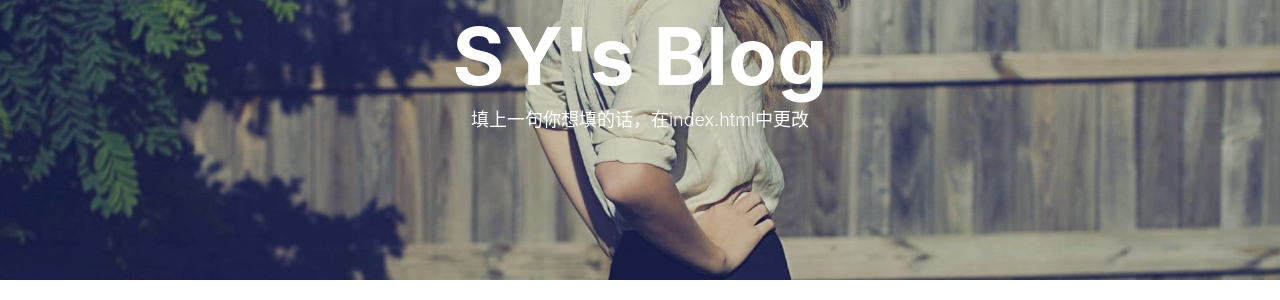
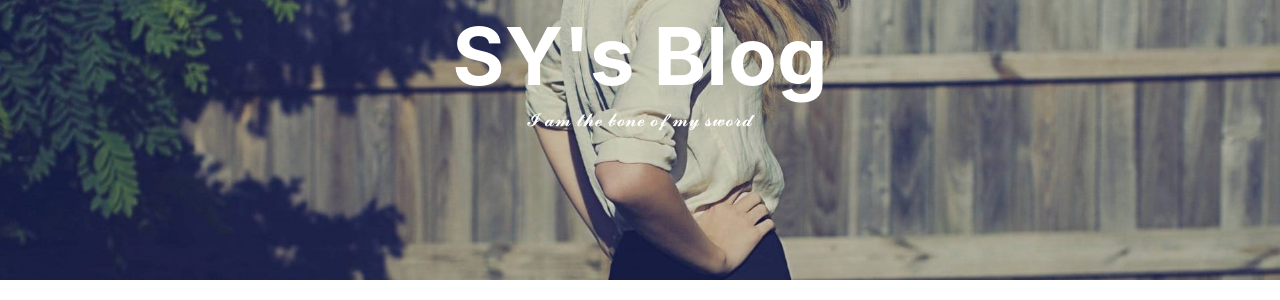
Before and after one commit to lingxiaolu18/lingxiaolu18.github.io, a Jekyll site: the page built from index.html, in a window 1280 px wide. Shown: the part 138-438 px from the top of the page. Built offline with Jekyll 4.4.1, drawn with Linux system fonts in a browser that asks for light colours; nearby versions of some CDN libraries; the list of posts is cut into pages by our own code; comment, search, counter and statistics services are not loaded.

Commit message:
Update index.html

```diff
--- a/index.html
+++ b/index.html
@@ -1,6 +1,6 @@
 ---
 layout: page
-description: "填上一句你想填的话，在index.html中更改"
+description: "𝓘 𝓪𝓶 𝓽𝓱𝓮 𝓫𝓸𝓷𝓮 𝓸𝓯 𝓶𝔂 𝓼𝔀𝓸𝓻𝓭"
 ---
 
 {% for post in paginator.posts %}
```
